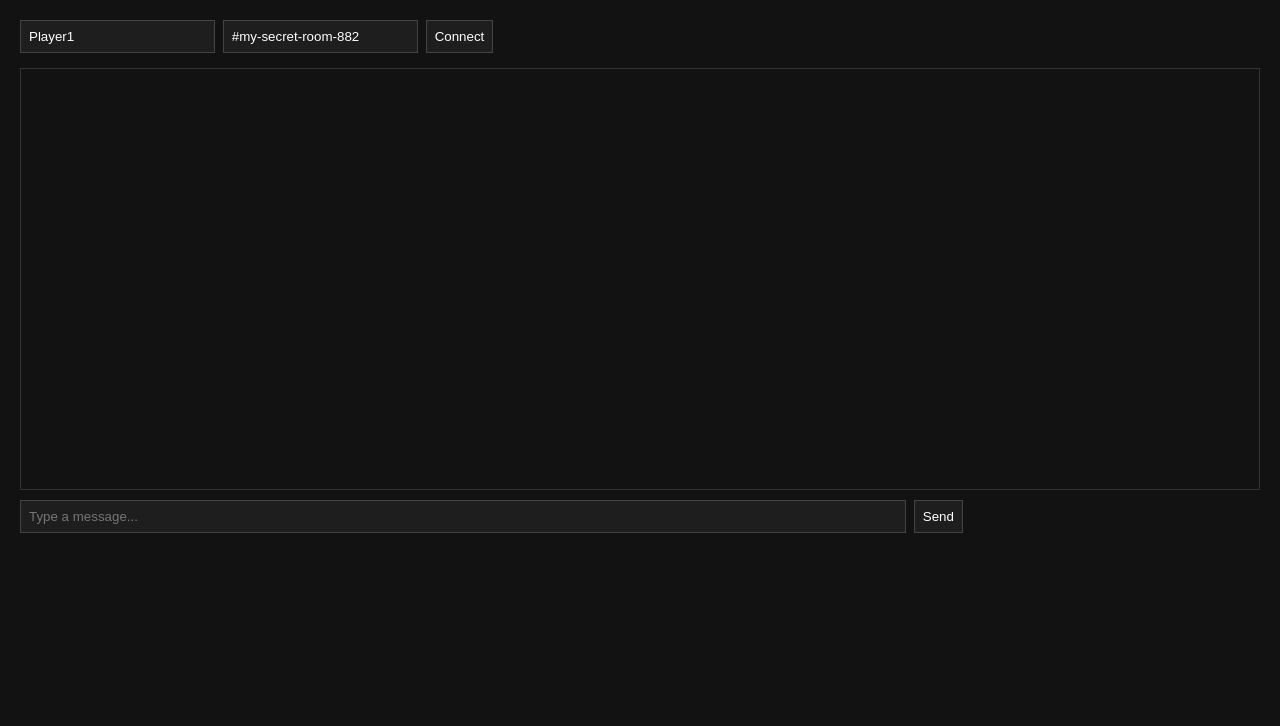
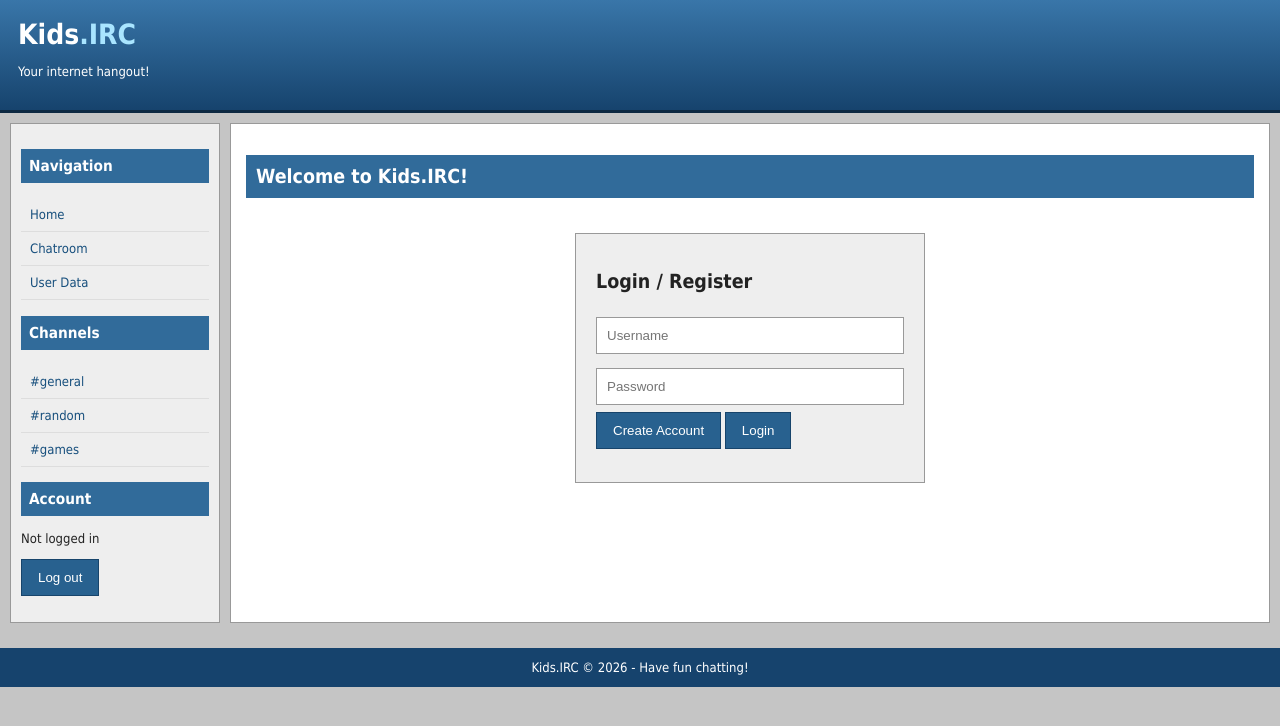
Before and after one commit to glassandbricks/Kids.IRC, a plain HTML site: page index.html in a window 1280 px wide. Drawn offline with Linux system fonts and the light colour scheme.

Commit message:
Update index.html

```diff
--- a/index.html
+++ b/index.html
@@ -1,117 +1,323 @@
+
 <!DOCTYPE html>
 <html lang="en">
 <head>
 <meta charset="UTF-8">
-  <title>My Custom IRC</title>
+<meta name="viewport" content="width=device-width, initial-scale=1.0">
+<title>Kids.IRC - Chatroom</title>
+
 <style>
-    /* Write your own custom CSS here */
-    body { background: #121212; color: #e0e0e0; font-family: monospace; margin: 20px; }
-    #chat-box { height: 400px; border: 1px solid #333; overflow-y: scroll; padding: 10px; margin-bottom: 10px; }
-    input, button { background: #1e1e1e; color: #fff; border: 1px solid #444; padding: 8px; }
-    #msg-input { width: 70%; }
+* { box-sizing: border-box; }
+
+body {
+    margin: 0;
+    background: #c5c5c5;
+    font-family: Tahoma, Arial, sans-serif;
+    color: #222;
+    font-size: 13px;
+}
+
+header {
+    background: linear-gradient(#3976a9, #16436d);
+    color: white;
+    padding: 18px;
+    border-bottom: 3px solid #0d2942;
+}
+
+header h1 {
+    margin: 0;
+    font-size: 28px;
+}
+
+header span { color: #a9e5ff; }
+
+.container {
+    display: flex;
+    gap: 10px;
+    padding: 10px;
+}
+
+.sidebar {
+    width: 210px;
+    flex-shrink: 0;
+    background: #eee;
+    border: 1px solid #999;
+    padding: 10px;
+}
+
+.sidebar h3 {
+    background: #316b9a;
+    color: white;
+    padding: 8px;
+}
+
+.sidebar a {
+    display: block;
+    padding: 9px;
+    color: #174f7d;
+    text-decoration: none;
+    border-bottom: 1px solid #ddd;
+}
+
+.sidebar a:hover {
+    background: #d5eaff;
+}
+
+.content {
+    flex: 1;
+    min-width: 0;
+    background: white;
+    border: 1px solid #999;
+    padding: 15px;
+    min-height: 500px;
+}
+
+.title {
+    background: #316b9a;
+    color: white;
+    padding: 10px;
+}
+
+.login {
+    max-width: 350px;
+    margin: 35px auto;
+    padding: 20px;
+    background: #eee;
+    border: 1px solid #999;
+}
+
+input {
+    width: 100%;
+    padding: 10px;
+    margin: 7px 0;
+    border: 1px solid #999;
+}
+
+button {
+    background: #28618f;
+    color: white;
+    border: 1px solid #17446b;
+    padding: 10px 16px;
+    cursor: pointer;
+}
+
+button:hover { background: #17446b; }
+
+#chatroom { display: none; }
+
+.chat {
+    background: white;
+    border: 1px solid #888;
+    height: 350px;
+    padding: 10px;
+    overflow-y: auto;
+    font-family: monospace;
+}
+
+.message { margin: 8px 0; }
+
+.username {
+    color: #145b99;
+    font-weight: bold;
+}
+
+.chatbar {
+    display: flex;
+    gap: 5px;
+}
+
+.chatbar input { flex: 1; }
+
+footer {
+    background: #16436d;
+    color: white;
+    text-align: center;
+    padding: 12px;
+    margin-top: 15px;
+}
+
+@media(max-width: 650px) {
+    .container { flex-direction: column; }
+    .sidebar { width: 100%; }
+}
 </style>
 </head>
+
 <body>
 
-  <div>
-    <input type="text" id="nick-input" placeholder="Nickname" value="Player1">
-    <input type="text" id="chan-input" placeholder="#channel" value="#my-secret-room-882">
-    <button id="connect-btn">Connect</button>
+<header>
+    <h1>Kids<span>.IRC</span></h1>
+    <p>Your internet hangout!</p>
+</header>
+
+<div class="container">
+
+    <aside class="sidebar">
+        <h3>Navigation</h3>
+        <a href="#" onclick="showLogin()">Home</a>
+        <a href="#" onclick="showChat()">Chatroom</a>
+        <a href="userdata.html">User Data</a>
+
+        <h3>Channels</h3>
+        <a href="#" onclick="changeChannel('general')">#general</a>
+        <a href="#" onclick="changeChannel('random')">#random</a>
+        <a href="#" onclick="changeChannel('games')">#games</a>
+
+        <h3>Account</h3>
+        <p id="accountStatus">Not logged in</p>
+        <button onclick="logout()">Log out</button>
+    </aside>
+
+    <main class="content">
+
+        <section id="loginScreen">
+            <h2 class="title">Welcome to Kids.IRC!</h2>
+
+            <div class="login">
+                <h2>Login / Register</h2>
+
+                <input id="username" placeholder="Username" maxlength="20">
+                <input id="password" type="password" placeholder="Password">
+
+                <button onclick="register()">Create Account</button>
+                <button onclick="login()">Login</button>
+
+                <p id="status"></p>
             </div>
-  <br>
-  <div id="chat-box"></div>
-  <div>
-    <input type="text" id="msg-input" placeholder="Type a message..." disabled>
-    <button id="send-btn" disabled>Send</button>
+        </section>
+
+        <section id="chatroom">
+            <h2 class="title" id="channelTitle">#general</h2>
+
+            <p>Welcome to Kids.IRC, <b id="welcomeName"></b>!</p>
+
+            <div class="chat" id="messages">
+                <div class="message">
+                    <span class="username">Server:</span>
+                    Welcome to Kids.IRC!
+                </div>
             </div>
 
+            <div class="chatbar">
+                <input id="chatInput" placeholder="Write a message..."
+                onkeydown="if(event.key==='Enter') sendMessage()">
+                <button onclick="sendMessage()">Send</button>
+            </div>
+        </section>
+
+    </main>
+</div>
+
+<footer>
+    Kids.IRC &copy; 2026 - Have fun chatting!
+</footer>
+
 <script>
-    let socket;
-    let currentChannel = "";
-    let myNick = "";
+let currentUser = null;
+let channel = "general";
 
-    const chatBox = document.getElementById("chat-box");
-    const msgInput = document.getElementById("msg-input");
-    const sendBtn = document.getElementById("send-btn");
+// DEMO ONLY: local browser storage.
+// Replace with a secure backend for real accounts.
 
-    // Helper to print lines to your screen
-    function logMessage(text) {
-      const line = document.createElement("div");
-      line.textContent = text;
-      chatBox.appendChild(line);
-      chatBox.scrollTop = chatBox.scrollHeight;
-    }
+function register() {
+    let name = document.getElementById("username").value.trim();
+    let pass = document.getElementById("password").value;
 
-    // Helper to send raw IRC commands
-    function sendRaw(cmd) {
-      if (socket && socket.readyState === WebSocket.OPEN) {
-        socket.send(cmd + "\r\n");
-      }
-    }
-
-    document.getElementById("connect-btn").addEventListener("click", () => {
-      myNick = document.getElementById("nick-input").value.trim();
-      currentChannel = document.getElementById("chan-input").value.trim();
-
-      // Connect to a public WebSocket IRC gateway
-      socket = new WebSocket("wss://testnet.ergo.chat/webirc");
-
-      socket.onopen = () => {
-        logMessage("* Connected to server...");
-        sendRaw(`NICK ${myNick}`);
-        sendRaw(`USER ${myNick} 0 * :Web IRC User`);
-      };
-
-      socket.onmessage = (event) => {
-        // Servers sometimes send multiple lines in one packet
-        const lines = event.data.split("\r\n");
-
-        lines.forEach(line => {
-          if (!line) return;
-
-          // 1. Respond to server PINGs to stay connected
-          if (line.startsWith("PING")) {
-            const payload = line.split(" ")[1];
-            sendRaw(`PONG ${payload}`);
+    if (!name || !pass) {
+        statusText("Enter a username and password!");
         return;
     }
 
-          // 2. Code 001 means welcome/registered -> Now join the channel
-          if (line.includes(" 001 ")) {
-            logMessage("* Registered! Joining " + currentChannel);
-            sendRaw(`JOIN ${currentChannel}`);
-            msgInput.disabled = false;
-            sendBtn.disabled = false;
+    let users = JSON.parse(localStorage.getItem("kidsirc_users") || "{}");
+
+    if (users[name.toLowerCase()]) {
+        statusText("That username already exists!");
+        return;
     }
 
-          // 3. Parse incoming chat messages (PRIVMSG)
-          if (line.includes(" PRIVMSG ")) {
-            const sender = line.split("!")[0].substring(1);
-            const message = line.split(" :")[1];
-            logMessage(`<${sender}> ${message}`);
-          }
-        });
+    // Demo only. Passwords are NOT secure in localStorage.
+    users[name.toLowerCase()] = {
+        username: name,
+        password: pass
     };
 
-      socket.onclose = () => {
-        logMessage("* Disconnected from server.");
-        msgInput.disabled = true;
-        sendBtn.disabled = true;
-      };
-    });
+    localStorage.setItem("kidsirc_users", JSON.stringify(users));
 
-    function sendChat() {
-      const text = msgInput.value;
-      if (!text) return;
-      sendRaw(`PRIVMSG ${currentChannel} :${text}`);
-      logMessage(`<${myNick}> ${text}`);
-      msgInput.value = "";
+    statusText("Account created! You can now log in.");
 }
 
-    sendBtn.addEventListener("click", sendChat);
-    msgInput.addEventListener("keypress", (e) => {
-      if (e.key === "Enter") sendChat();
-    });
+function login() {
+    let name = document.getElementById("username").value.trim();
+    let pass = document.getElementById("password").value;
+
+    let users = JSON.parse(localStorage.getItem("kidsirc_users") || "{}");
+    let user = users[name.toLowerCase()];
+
+    if (!user || user.password !== pass) {
+        statusText("Incorrect username or password!");
+        return;
+    }
+
+    currentUser = user.username;
+    showChat();
+}
+
+function showChat() {
+    if (!currentUser) return;
+
+    document.getElementById("loginScreen").style.display = "none";
+    document.getElementById("chatroom").style.display = "block";
+    document.getElementById("welcomeName").textContent = currentUser;
+    document.getElementById("accountStatus").textContent = currentUser;
+}
+
+function showLogin() {
+    document.getElementById("chatroom").style.display = "none";
+    document.getElementById("loginScreen").style.display = "block";
+}
+
+function logout() {
+    currentUser = null;
+    document.getElementById("accountStatus").textContent = "Not logged in";
+    showLogin();
+}
+
+function statusText(text) {
+    document.getElementById("status").textContent = text;
+}
+
+function changeChannel(name) {
+    channel = name;
+    document.getElementById("channelTitle").textContent = "#" + name;
+    document.getElementById("messages").innerHTML =
+        '<div class="message"><b>Server:</b> Welcome to #' + name + '!</div>';
+}
+
+function sendMessage() {
+    if (!currentUser) return;
+
+    let input = document.getElementById("chatInput");
+    let message = input.value.trim();
+
+    if (!message) return;
+
+    let div = document.createElement("div");
+    div.className = "message";
+
+    let username = document.createElement("span");
+    username.className = "username";
+    username.textContent = currentUser + ": ";
+
+    div.appendChild(username);
+    div.appendChild(document.createTextNode(message));
+
+    document.getElementById("messages").appendChild(div);
+    input.value = "";
+
+    let chat = document.getElementById("messages");
+    chat.scrollTop = chat.scrollHeight;
+}
 </script>
+
 </body>
 </html>
```
Lines whose indentation alone changed are shown as unchanged.
